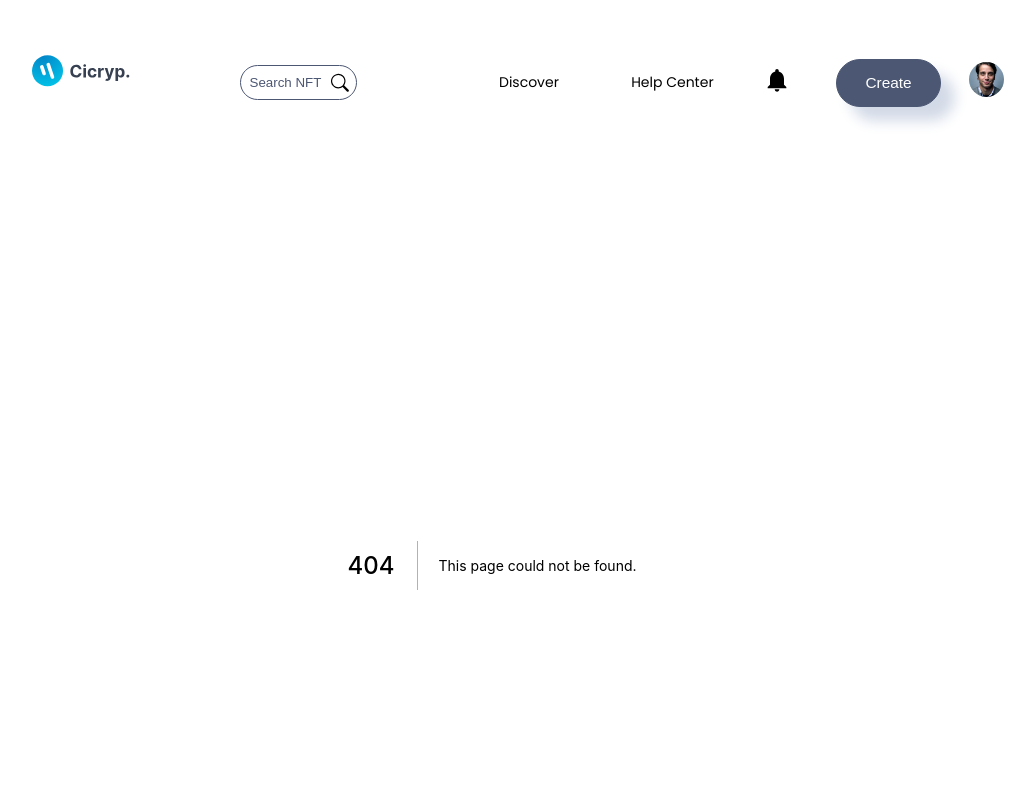
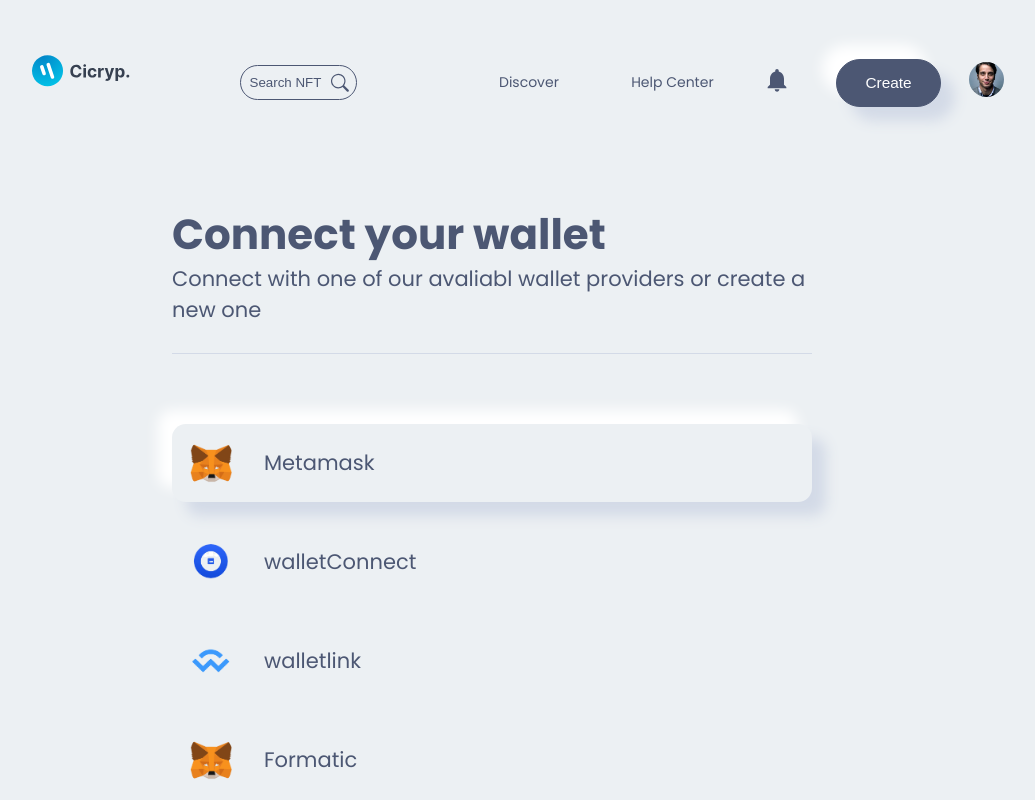
Before and after one commit to Sa1tyPretzel/nft_marketplace, a Next.js app: page /connectWallet in a window 1280 px wide. Before the commit this address had no page. Shown: the top 800 px of the page, without its empty margins (148-1183 px from the left). Built offline with nearby package versions, Linux system fonts and the light colour scheme.

Commit message:
add connectWallet

```diff
--- /dev/null
+++ b/pages/connectWallet.js
@@ -0,0 +1,62 @@
+import React, { useState, useEffect, useContext } from "react";
+import Image from "next/image";
+
+//INTERNAL IMPORT
+import Style from "../styles/connectWallet.module.css";
+import images from "../img";
+
+const connectWallet = () => {
+  const [activeBtn, setActiveBtn] = useState(1);
+  //const { currentAccount, connectWallet } = useContext(NFTMarketplaceContext);
+  const providerArray = [
+    {
+      provider: images.provider1,
+      name: "Metamask",
+    },
+    {
+      provider: images.provider2,
+      name: "walletConnect",
+    },
+    {
+      provider: images.provider3,
+      name: "walletlink",
+    },
+    {
+      provider: images.provider1,
+      name: "Formatic",
+    },
+  ];
+  return (
+    <div className={Style.connectWallet}>
+      <div className={Style.connectWallet_box}>
+        <h1>Connect your wallet</h1>
+        <p className={Style.connectWallet_box_para}>
+          Connect with one of our avaliabl wallet providers or create a new one
+        </p>
+
+        <div className={Style.connectWallet_box_provider}>
+          {providerArray.map((el, i) => (
+            <div
+              className={`${Style.connectWallet_box_provider_item} ${
+                activeBtn == i + 1 ? Style.active : ""
+              }`}
+              key={i + 1}
+              onClick={() => (setActiveBtn(i + 1), connectWallet())}
+            >
+              <Image
+                src={el.provider}
+                alt={el.provider}
+                width={50}
+                height={50}
+                className={Style.connectWallet_box_provider_item_img}
+              />
+              <p>{el.name}</p>
+            </div>
+          ))}
+        </div>
+      </div>
+    </div>
+  )
+}
+
+export default connectWallet
--- /dev/null
+++ b/styles/connectWallet.module.css
@@ -0,0 +1,64 @@
+
+
+.connectWallet{
+    width: 100%;
+    margin-block: 5rem;
+}
+
+.connectWallet_box{
+    width: 50%;
+    margin:  0 auto;
+}
+
+.connectWallet_box h1{
+    font-size: 3rem;
+    line-height: 0;
+}
+
+.connectWallet_box_para{
+    font-size: 1.5rem;
+    padding-bottom: 2rem;
+    border-bottom:  1px solid var(--shadow-dark-color);
+}
+
+.connectWallet_box_provider{
+    margin-block: 5rem;
+}
+
+.connectWallet_box_provider_item{
+    display: flex;
+    align-items: center;
+    gap: 2rem;
+    border-radius: 1rem;
+    margin-top: 1.5rem;
+    border:  px solid var(--shadow-dark-color);
+    padding: 1rem;
+    cursor: pointer;
+    transition: all .3s ease-in;
+}
+
+.connectWallet_box_provider_item:hover{
+    background-color: var(--shadow-dark-color);
+}
+
+.connectWallet_box_provider_item_img{
+    border-radius: 50%;
+}
+
+.connectWallet_box_provider_item p{
+    font-size: 1.5rem;
+    line-height: 0;
+}
+
+.active{
+    box-shadow: var(--box-shadow);
+}
+@media screen and (max-width: 35em) {
+    .connectWallet_box{
+        width: 90%;
+    }
+
+    .connectWallet_box h1{
+        font-size: 1.5rem;
+    }
+}
```
